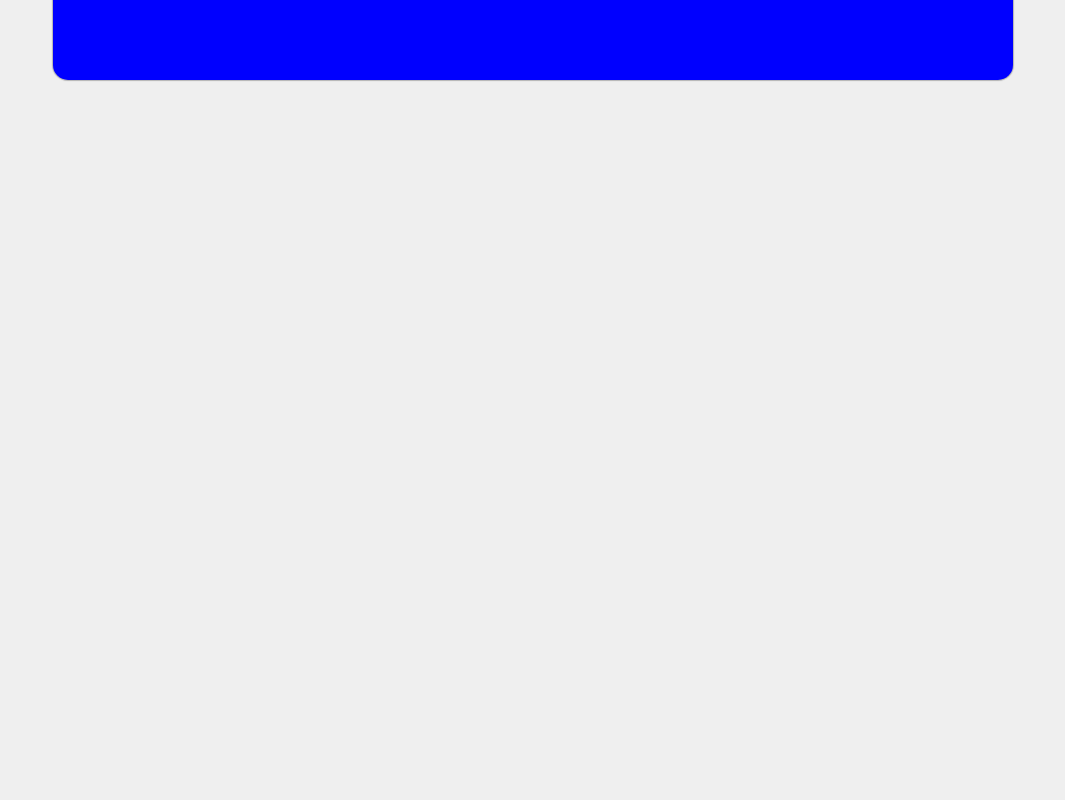
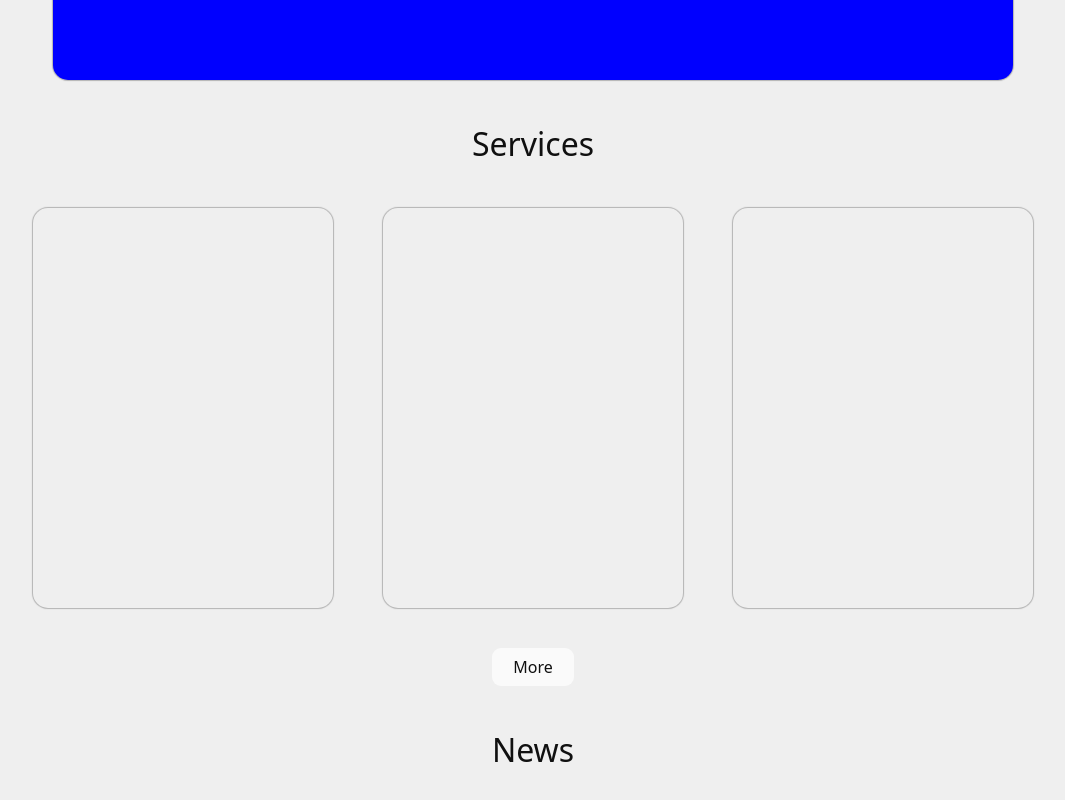
Before and after one commit to timkut86/86base, a Next.js app: page / in a window 1280 px wide. Shown: the part 360-1160 px from the top of the page, without its empty margins (107-1172 px from the left). Before the commit the page ends 800 px from the top, so only its background shows below. Built offline with nearby package versions, Linux system fonts and the light colour scheme; a web font is replaced by a local one.

Commit message:
+2 sections

```diff
--- a/src/app/globals.css
+++ b/src/app/globals.css
@@ -6,6 +6,7 @@
   --foreground: #101010;
   --t_background: rgba(239, 239, 239, 0.7);
   --f_background: rgba(16, 16, 16, 0.7);
+  --button: rgba(255, 255, 255, 0.7);
 }
 @media (prefers-color-scheme: dark) {
   :root {
@@ -13,6 +14,7 @@
     --foreground: #efefef;
     --f_background: rgba(239, 239, 239, 0.7);
     --t_background: rgba(16, 16, 16, 0.7);
+    --button: rgba(0, 0, 0, 0.7);
   }
 }
 
--- a/src/app/layout.tsx
+++ b/src/app/layout.tsx
@@ -9,6 +9,7 @@ import "../css/body.css"
 import "../css/fonts.css"
 import "../css/404.css"
 import "../css/banners.css"
+import "../css/sections.css"
 
 import Nav from "@/functions/nav";
 
--- a/src/app/page.tsx
+++ b/src/app/page.tsx
@@ -1,8 +1,12 @@
 import Image from "next/image";
 import Banners from "@/functions/banners";
+import Home_services from "@/functions/home_services";
+import Home_news from "@/functions/home_news";
 
 export default function Home() {
   return (<>
     <Banners/>
+    <Home_services/>
+    <Home_news/>
   </>);
 }
--- a/src/css/body.css
+++ b/src/css/body.css
@@ -12,8 +12,19 @@ main{
     flex-direction: column;
     justify-content: center;
     align-items: center;
+    padding-bottom: 40px;
 }
 button, .btn{
+    background: var(--button);
+    box-shadow: none;
+    border-radius: var(--br_btn);
+    padding: 7px;
+    padding-left: 21px;
+    padding-right: 21px;
+    transition: 0.1s ease-in-out;
+    backdrop-filter: none;
+}
+.nav-btn{
     background: var(--t);
     box-shadow: none;
     border-radius: var(--br_btn);
@@ -38,6 +49,12 @@ button:hover, .btn:hover{
     backdrop-filter: blur(9px);
     cursor: pointer;
 }
+.nav-btn:hover{
+    background-color: var(--background);
+    box-shadow: var(--shadow);
+    backdrop-filter: blur(9px);
+    cursor: pointer;
+}
 .ava:hover, .nav_logo:hover{
     cursor: pointer;
 }
@@ -45,6 +62,10 @@ button:active, .btn:active{
     filter: brightness(0.7);
     box-shadow: var(--shadow);
 }
+.nav-btn:active{
+    filter: brightness(0.7);
+    box-shadow: var(--shadow);
+}
 .nav_logo:active, .ava:active{
     filter: brightness(0.7);
 }
--- a/src/css/nav.css
+++ b/src/css/nav.css
@@ -39,7 +39,7 @@
             height: 100%;
         }
     }
-    .btn{
+    .nav-btn{
         max-width: 120px;
         min-width: 120px;
         text-align: center;
--- /dev/null
+++ b/src/css/sections.css
@@ -0,0 +1,31 @@
+@import url("../app/globals.css");
+.section1{
+    width: 100%;
+    display: flex;
+    flex-direction: column;
+    justify-content: center;
+    align-items: center;
+    h2{
+        margin-top: 40px;
+        margin-bottom: 40px;
+        font-size: 32px;
+    }
+    .btn{
+        margin-top: 40px;
+    }
+    .cards1{
+        width: 100%;
+        max-width: 1000px;
+        display: flex;
+        flex-direction: row;
+        justify-content: space-between;
+        align-items: center;
+        flex-wrap: wrap;
+        .card1{
+            width: 300px;
+            height: 400px;
+            border-radius: 15px;
+            box-shadow: var(--shadow);
+        }
+    }
+}
--- a/src/functions/banners.tsx
+++ b/src/functions/banners.tsx
@@ -1,6 +1,6 @@
 export default function Banners(){
     return(<>
-        <div className="banner-container">
+        <div className="banner-container" id="banner-container">
             <div className="banner_wrapper" id="bw1"><div className="banner" id="b1"></div></div>
             <div className="banner_wrapper" id="bw2"><div className="banner" id="b2"></div></div>
             <div className="banner_wrapper" id="bw3"><div className="banner" id="b3"></div></div>
--- /dev/null
+++ b/src/functions/home_news.tsx
@@ -0,0 +1,14 @@
+import Link from "next/link"
+export default function Home_news(){
+    return(<>
+        <div className="section1 home_news">
+            <h2 className="fw5">News</h2>
+            <div className="cards1">
+                <div className="card1 home_news"></div>
+                <div className="card1 home_news"></div>
+                <div className="card1 home_news"></div>
+            </div>
+            <Link className="btn fw5" href="news">More</Link>
+        </div>
+    </>)
+}
--- /dev/null
+++ b/src/functions/home_services.tsx
@@ -0,0 +1,14 @@
+import Link from "next/link"
+export default function Home_services(){
+    return(<>
+        <div className="section1 home_services">
+            <h2 className="fw5">Services</h2>
+            <div className="cards1">
+                <div className="card1 home_service"></div>
+                <div className="card1 home_service"></div>
+                <div className="card1 home_service"></div>
+            </div>
+            <Link className="btn fw5" href="services">More</Link>
+        </div>
+    </>)
+}
--- a/src/functions/nav.tsx
+++ b/src/functions/nav.tsx
@@ -7,9 +7,9 @@ export default function Nav(){
         <div className="nav">
             <Link href="/" className="nav_logo"><img src="/logos/86base_logo1.svg"/></Link>
             <div className="nav_buttons">
-                <Link href="/about" className="btn fw5">About</Link>
-                <Link href="/services" className="btn fw5">Servises</Link>
-                <Link href="/support" className="btn fw5">Support</Link>
+                <Link href="/about" className="nav-btn fw5">About</Link>
+                <Link href="/services" className="nav-btn fw5">Servises</Link>
+                <Link href="/support" className="nav-btn fw5">Support</Link>
             </div>
             <Link href="/account" className="nav_ava ava"><img src="/icons/profile_default.png" alt="avatar"/></Link>
         </div>
```
